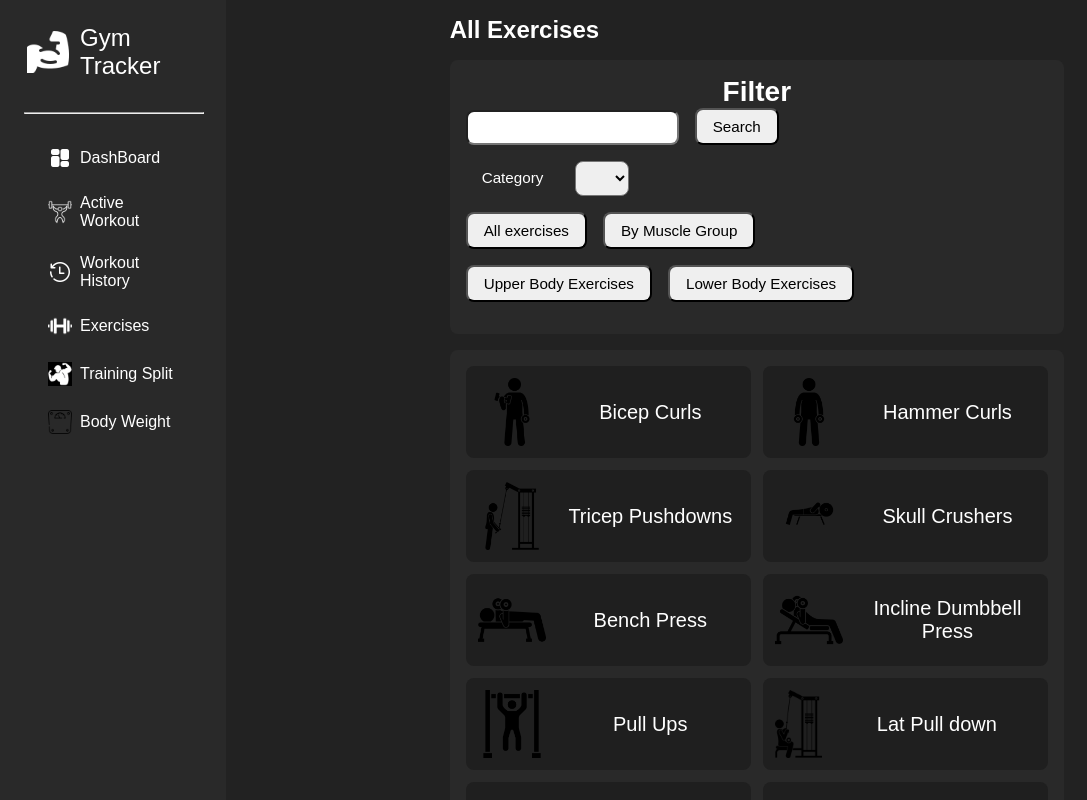
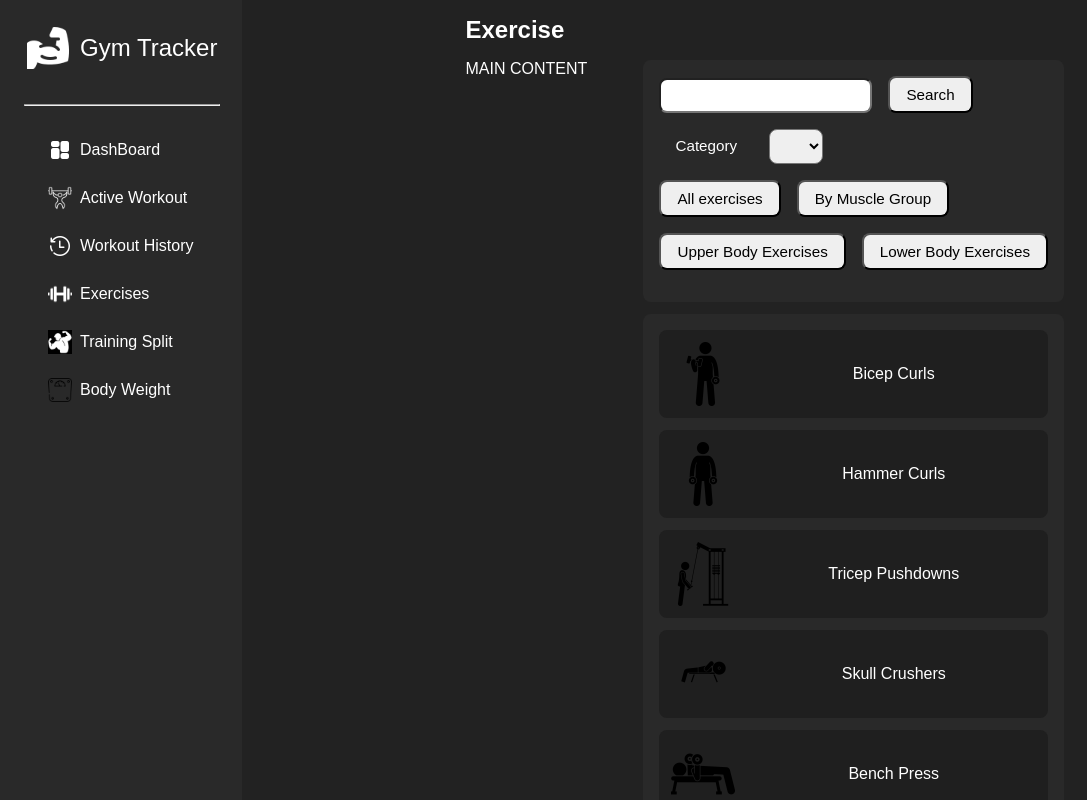
Before and after one commit to Luan2118/gym-tracker-project, a React (Vite) app: page /exercises in a window 1280 px wide. Shown: the top 800 px of the page, without its empty margins (0-1087 px from the left). Built offline with nearby package versions, Linux system fonts and the light colour scheme.

Commit message:
refactor: change Exercises  page layout from vertical to horizontal

```diff
--- a/src/pages/Exercises/Exercises.jsx
+++ b/src/pages/Exercises/Exercises.jsx
@@ -7,18 +7,22 @@ export default function Exercises() {
   return (
     <>
       <header>
-        <h1>All Exercises</h1>
+        <h1>Exercise</h1>
       </header>
 
       <div className={styles["content-wrapper"]}>
-        <section className={styles["filter-wrapper"]}>
-          <h2 className={styles["filter-text"]}>Filter</h2>
 
+        <div className={styles["main-content-wrapper"]}>
+          MAIN CONTENT
+        </div>
+
+        <div>
+          <div className={styles["filter-wrapper"]}>
             <div className={styles["filter-input-wrapper"]}>
 
               <div className={styles["filter-input-link"]}>
                 <label htmlFor='search-exercise' />
-              <input type="text" id="search-exercise" className={styles["search-exercise-input"]}/>
+                <input type="text" id="search-exercise" className={styles["search-exercise-input"]} />
 
                 <button className={styles["search-exercise-button"]}>Search</button>
               </div>
@@ -42,12 +46,12 @@ export default function Exercises() {
               </div>
 
             </div>
+          </div>
+
+          <section aria-label='Exercise List' className={styles["exercise-list-wrapper"]}>
+            <ExerciseList />
           </section>
-
-        <section aria-label='Exercise List' className={styles["content-main"]}>
-
-          <ExerciseList/>
-        </section>
+        </div>
       </div>
     </>
   )
--- a/src/pages/Exercises/Exercises.module.css
+++ b/src/pages/Exercises/Exercises.module.css
@@ -1,10 +1,12 @@
 .content-wrapper{
   display: flex;
-  flex-direction: column;
+  flex-direction: row;
   gap: 2rem;
 }
 
-
+.main-content-wrapper {
+  flex: 1 1 auto;
+}
 .filter-wrapper {
   display: flex;
   flex-direction: column;
@@ -12,6 +14,7 @@
   border-radius: 1rem;
   padding: 2rem;
   background-color: rgb(41, 41, 41);
+  margin-bottom: 1.5rem;
 }
 
 .filter-input-link {
@@ -50,9 +53,8 @@
   padding: 1rem 2rem;
 }
 
-.content-main {
+.exercise-list-wrapper {
   display: grid;
-  grid-template-columns: repeat(2, 1fr);
   gap: 1.5rem;
   align-items: flex-start;
   width: auto;
--- a/src/pages/Exercises/components/ExerciseItem.module.css
+++ b/src/pages/Exercises/components/ExerciseItem.module.css
@@ -20,12 +20,11 @@
 
 .exercise-item-img {
   margin-right: 2rem;
-  max-width: 8.5rem;
-  max-height: 8.5rem;
+  max-height: 8rem;
 }
 
 .exercise-item-name {
   margin-left: auto;
   margin-right: auto;
-  font-size: 2.5rem;
+  font-size: 2rem;
 }
```
Lines whose indentation alone changed are shown as unchanged.
